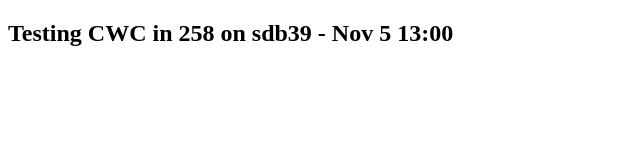
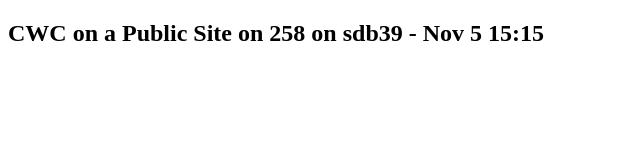
Before and after one commit to chaos05/cwc, a plain HTML site: page cwcSdb39.html in a window 1280 px wide. Shown: the whole page, without its empty margins (0-640 px from the left). Drawn offline with nearby package versions, Linux system fonts and the light colour scheme.

Commit message:
Update cwcSdb39.html

```diff
--- a/cwcSdb39.html
+++ b/cwcSdb39.html
@@ -2,11 +2,11 @@
 <html lang="en">
 <head>
     <meta name="viewport" content="width=device-width, initial-scale=1, minimum-scale=1">
-    <title>Testing CWC - 258 on sdb39 - with meta tag for responsive design</title>
+    <title>CWC on a Public Site - 258 on sdb39 - with meta tag for responsive design</title>
 </head>
 <body>
 
-<h2>Testing CWC in 258 on sdb39 - Nov 5 13:00</h2>
+<h2>CWC on a Public Site on 258 on sdb39 - Nov 5 15:15</h2>
 <script type='text/javascript'>
 	function initEmbeddedMessaging() {
 		try {
```
